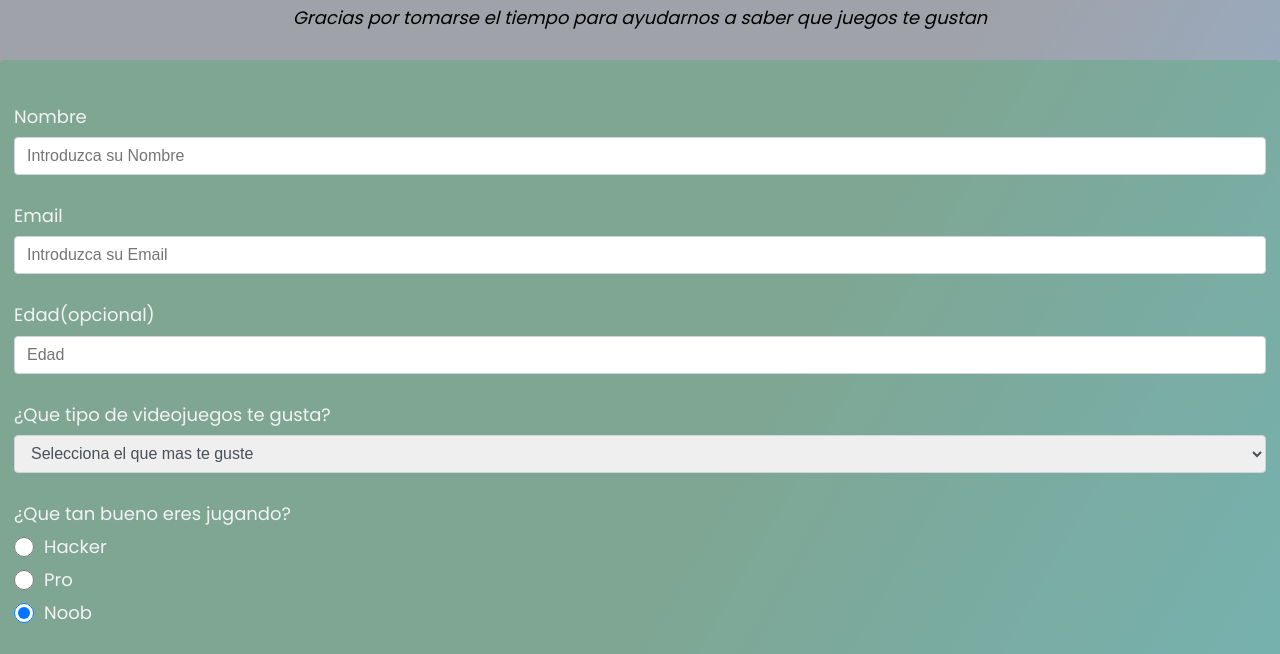
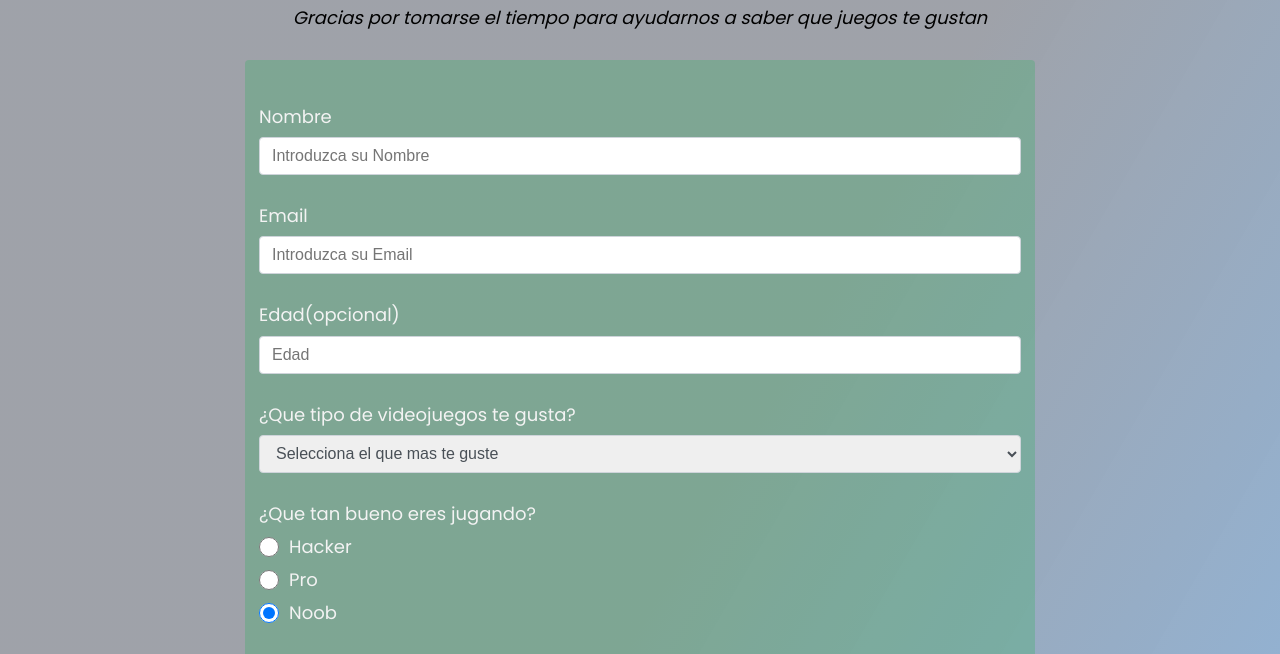
Before and after one commit to jmblack15/Formulario-encuesta, a plain HTML site: page index.html in a window 1280 px wide. Shown: the part 98-752 px from the top of the page. Drawn offline with Linux system fonts and the light colour scheme.

Commit message:
add media queries

```diff
--- a/styles/style.css
+++ b/styles/style.css
@@ -108,3 +108,11 @@ header #description {
    text-transform: uppercase;
    font-weight   : 500;
 }
+
+@media (min-width: 800px){
+   #survey-form{
+      max-width: 790px;
+      margin: 0 auto;
+   }
+
+}
```
